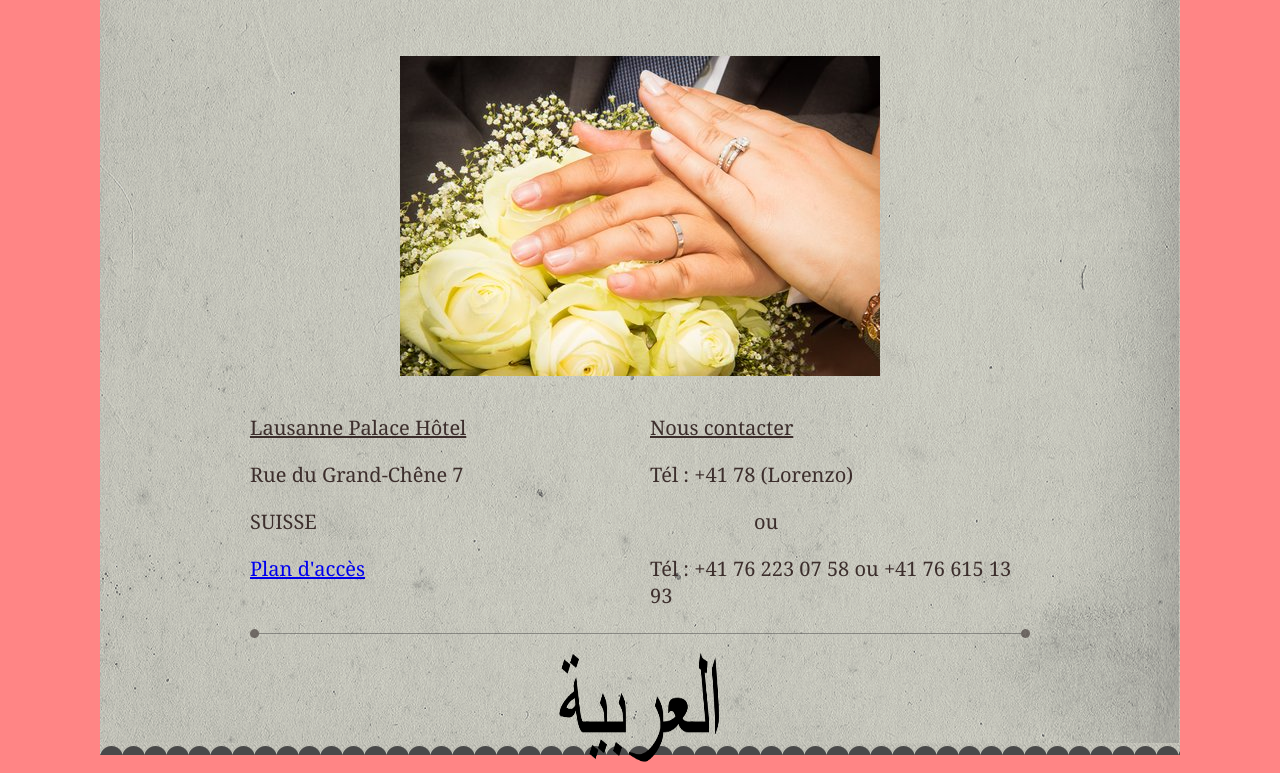
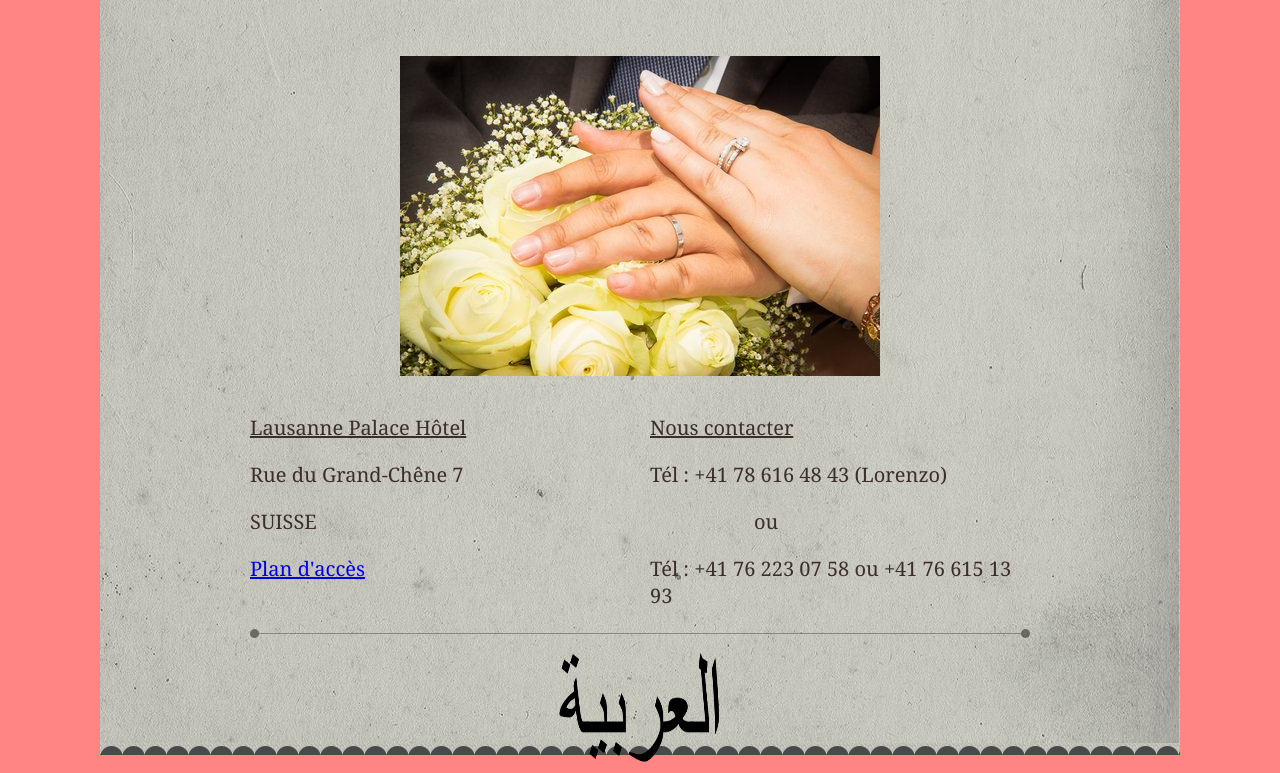
Before and after one commit to smoothpanda1981/php_wedding_site, a PHP site: page /wedding.php in a window 1280 px wide. Shown: the part 1051-1824 px from the top of the page. Run offline with PHP 8.4, Linux system fonts and the light colour scheme; a user stored in the database is signed in; data comes from the database, SQL or seed files in the repository.

Commit message:
Update wedding.php

```diff
--- a/wedding.php
+++ b/wedding.php
@@ -196,7 +196,7 @@ ob_end_flush();
                 </div>
                 <div class="grid_5 suffix_1">
                     <p class="text4"><u><?php echo $c_title ?></u></p>
-                    <p class="text4">Tél : +41 78 (Lorenzo)</p>
+                    <p class="text4">Tél : +41 78 616 48 43 (Lorenzo)</p>
                     <p class="text4">&nbsp;&nbsp;&nbsp;&nbsp;&nbsp;&nbsp;&nbsp;&nbsp;&nbsp;&nbsp;&nbsp;&nbsp;&nbsp;&nbsp;&nbsp;&nbsp;&nbsp;&nbsp;&nbsp;&nbsp;<?php echo $c_text2 ?></p>
                     <p class="text4">Tél : +41 76 223 07 58 ou +41 76 615 13 93</p>
                 </div>
```
